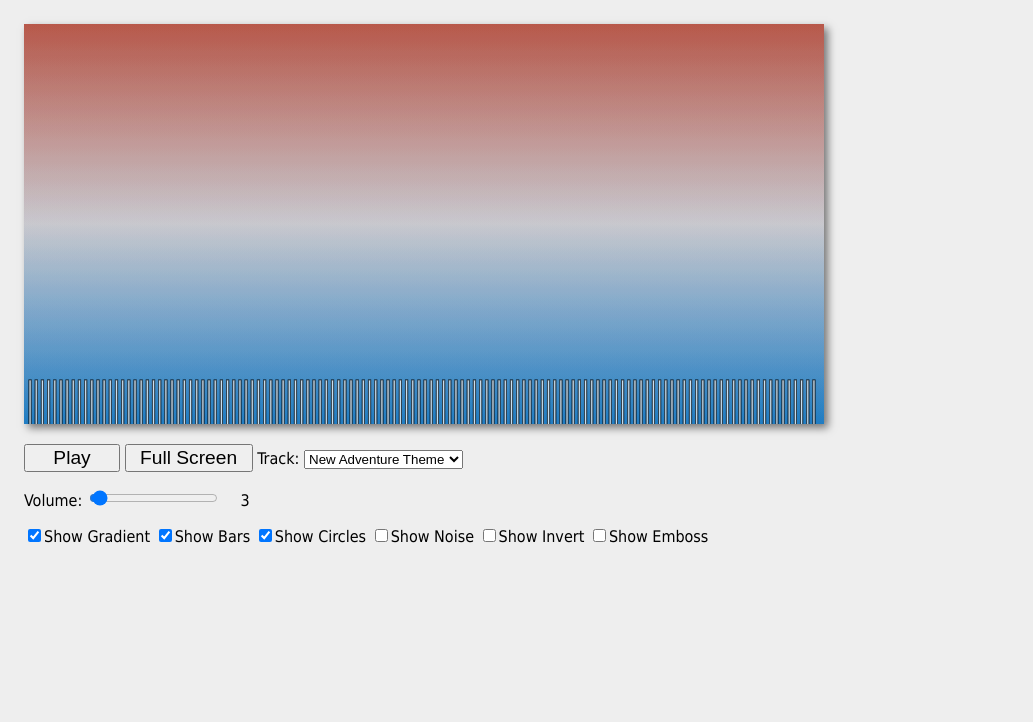
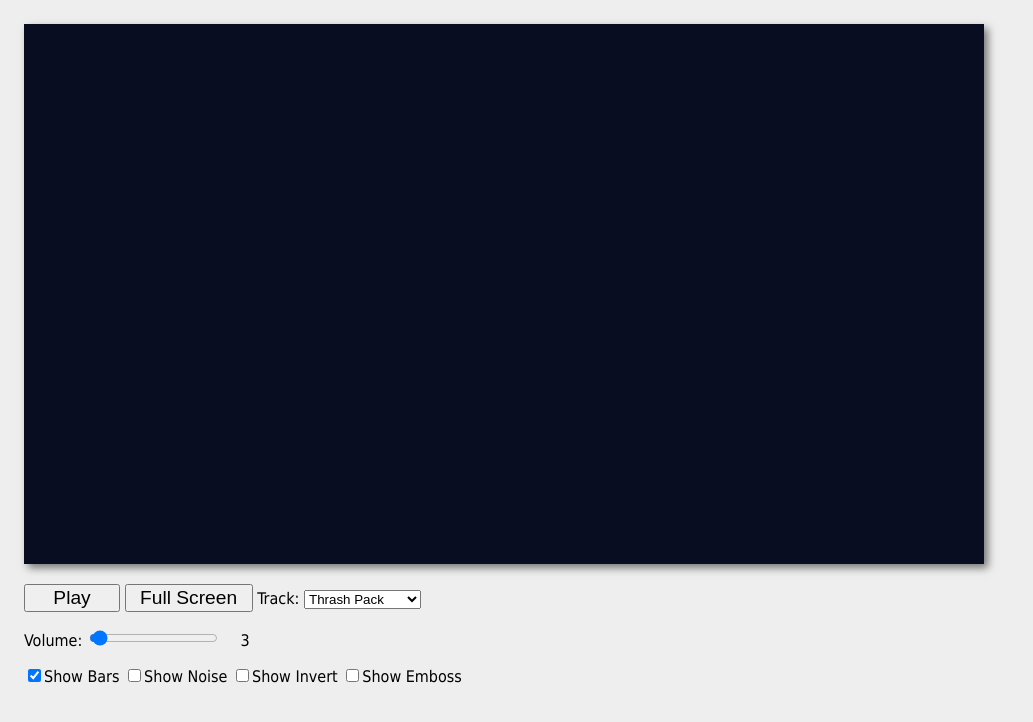
Before and after one commit to JTB6154/330-project-2, a plain HTML site: page index.html in a window 1280 px wide. Shown: the whole page, without its empty margins (0-1033 px from the left). Drawn offline with Linux system fonts and the light colour scheme; animation ran at ten frames a second.

Commit message:
Replaced the drawing code.

```diff
--- a/index.html
+++ b/index.html
@@ -8,7 +8,7 @@
 </head>
 <body>
 <main>
-	<canvas width="800" height="400"></canvas>
+	<canvas width="960" height="540"></canvas>
 	<div id="controls">
 		<section>
 			<button id="playButton" data-playing="no"></button>
@@ -16,9 +16,9 @@
 
 			<label>Track:
 				<select id="trackSelect">
-					<option value="media/New Adventure Theme.mp3" selected>New Adventure Theme</option>
-					<option value="media/Peanuts Theme.mp3">Peanuts Theme</option>
-					<option value="media/The Picard Song.mp3">The Picard Song</option>
+					<option value="media/Thrash Pack.mp3" selected>Thrash Pack</option>
+					<option value="media/Never to Return.mp3">Never to Return</option>
+					<option value="media/Dread Design.mp3">Dread Design</option>
 				</select>
 			</label>
 		</section>
@@ -29,9 +29,9 @@
 		</section>
 
 		<section>
-			<span><input type="checkbox" id="gradientCB"><label for="gradientCB">Show Gradient</label></span>
+			<!-- <span><input type="checkbox" id="gradientCB"><label for="gradientCB">Show Gradient</label></span> -->
 			<span><input type="checkbox" id="barsCB"><label for="barsCB">Show Bars</label></span>
-			<span><input type="checkbox" id="circlesCB"><label for="circlesCB">Show Circles</label></span>
+			<!-- <span><input type="checkbox" id="circlesCB"><label for="circlesCB">Show Circles</label></span> -->
 			<span><input type="checkbox" id="noiseCB"><label for="noiseCB">Show Noise</label></span>
 			<span><input type="checkbox" id="invertCB"><label for="invertCB">Show Invert</label></span>
 			<span><input type="checkbox" id="embossCB"><label for="embossCB">Show Emboss</label></span>
--- a/src/audio.js
+++ b/src/audio.js
@@ -8,7 +8,7 @@ let _element, _sourceNode, analyserNode, _gainNode;
 // 3 - here we are faking an enumeration
 const DEFAULTS = Object.freeze({
     gain        :       .5,
-    numSamples  :       256
+    numSamples  :       128
 })
 
 // 4 - create a new array of 8-bit integers (0-255)
--- a/src/canvas.js
+++ b/src/canvas.js
@@ -14,11 +14,13 @@ const barInfo =
 {
     spacing : 4,
     margin : 5,
+    startpos: 270,
+    endpos: 755,
     width : 0,
     barWidth : 0,
     barHeight :200,
-    topSpacing: 100,
-    fillStyle : 'rgba(255,255,255,0.50)',
+    topSpacing: 300,
+    fillStyle : 'rgba(202,23,62,1)',
     strokeStyle: 'rgba(0,0,0,0.50)'
 }
 
@@ -35,7 +37,7 @@ function setupCanvas(canvasElement,analyserNodeRef){
 	// this is the array where the analyser data will be stored
     audioData = new Uint8Array(analyserNode.fftSize/2);
 
-    barInfo.width = canvasWidth - (audioData.length * barInfo.spacing) - barInfo.margin * 2;
+    barInfo.width = (barInfo.endpos - barInfo.startpos) - (audioData.length * barInfo.spacing) - barInfo.margin * 2;
     barInfo.barWidth = barInfo.width / audioData.length;
 }
 
@@ -48,23 +50,21 @@ function draw(params={}){
 
 	// 2 - draw background
     ctx.save();
-    ctx.fillStyle = "black";
-    ctx.globalAlpha = .1;
+    ctx.fillStyle = "rgb(9,13,33)";
     ctx.fillRect(0,0,canvasWidth,canvasHeight);
     ctx.restore();
 
 	// 3 - draw gradient
-    if(params.showGradient)
-    {
-        ctx.save();
-        ctx.fillStyle = gradient;
-        ctx.globalAlpha = .3;
-        ctx.fillRect(0,0,canvasWidth,canvasHeight);
-        ctx.restore();
-    }
+    // if(params.showGradient)
+    // {
+    //     ctx.save();
+    //     ctx.fillStyle = gradient;
+    //     ctx.globalAlpha = .3;
+    //     ctx.fillRect(0,0,canvasWidth,canvasHeight);
+    //     ctx.restore();
+    // }
 
     // 4 - draw bars
-    if(params.showBars){
 
     ctx.save();
     ctx.fillStyle = barInfo.fillStyle;
@@ -72,16 +72,13 @@ function draw(params={}){
 
     for(let i=0; i < audioData.length; i++)
     {
-            ctx.fillRect(barInfo.margin + i * (barInfo.barWidth + barInfo.spacing), barInfo.topSpacing + 256-audioData[i],barInfo.barWidth,barInfo.barHeight);
-            ctx.strokeRect(barInfo.margin + i * (barInfo.barWidth + barInfo.spacing), barInfo.topSpacing + 256-audioData[i],barInfo.barWidth,barInfo.barHeight);
+        ctx.fillRect(barInfo.startpos + barInfo.margin + i * (barInfo.barWidth + barInfo.spacing), barInfo.topSpacing + 256-audioData[i],barInfo.barWidth,barInfo.barHeight);
+        ctx.strokeRect(barInfo.startpos + barInfo.margin + i * (barInfo.barWidth + barInfo.spacing), barInfo.topSpacing + 256-audioData[i],barInfo.barWidth,barInfo.barHeight);
     }
 
     ctx.restore;
-    }
 
-    // 5 - draw circles
-    if(params.showCircles)
-    {
+    // // 5 - draw circles
     let maxRadius = canvasHeight/4;
     ctx.save();
     ctx.globalAlpha = 0.5;
@@ -115,7 +112,6 @@ function draw(params={}){
     }
 
     ctx.restore();
-    }
 
     // 6 - bitmap manipulation
 	// TODO: right now. we are looping though every pixel of the canvas (320,000 of them!),
--- a/src/main.js
+++ b/src/main.js
@@ -22,15 +22,15 @@ const drawParams = {
 
 // 1 - here we are faking an enumeration
 const DEFAULTS = Object.freeze({
-	sound1  :  "media/New Adventure Theme.mp3"
+	sound1  :  "media/Thrash Pack.mp3"
 });
 
 function init(){
   audio.setupWebAudio(DEFAULTS.sound1)
 	console.log("init called");
-	console.log(`Testing utils.getRandomColor() import: ${utils.getRandomColor()}`);
+	//console.log(`Testing utils.getRandomColor() import: ${utils.getRandomColor()}`);
 	let canvasElement = document.querySelector("canvas"); // hookup <canvas> element
-  setupUI(canvasElement);
+  setupUI(canvasElement); //hookup ui elements
   canvas.setupCanvas(canvasElement,audio.analyserNode);
   loop();
 }
@@ -91,11 +91,11 @@ function setupUI(canvasElement){
     }
   };
 
-  const gradientCB = document.querySelector("#gradientCB");
-  gradientCB.checked = drawParams.showGradient;
-  gradientCB.onchange = e =>{
-    drawParams.showGradient = e.target.checked;
-  };
+  // const gradientCB = document.querySelector("#gradientCB");
+  //   gradientCB.checked = drawParams.showGradient;
+  //   gradientCB.onchange = e =>{
+  //   drawParams.showGradient = e.target.checked;
+  // };
 
   const barsCB = document.querySelector("#barsCB");
     barsCB.checked = drawParams.showBars;
@@ -103,11 +103,11 @@ function setupUI(canvasElement){
     drawParams.showBars = e.target.checked;
   };
 
-  const circlesCB = document.querySelector("#circlesCB");
-  circlesCB.checked = drawParams.showCircles;
-  circlesCB.onchange = e =>{
-    drawParams.showCircles = e.target.checked;
-  };
+  // const circlesCB = document.querySelector("#circlesCB");
+  //   circlesCB.checked = drawParams.showCircles;
+  //   circlesCB.onchange = e =>{
+  //   drawParams.showCircles = e.target.checked;
+  // };
 
   const noiseCB = document.querySelector("#noiseCB");
     noiseCB.checked = drawParams.showNoise;
@@ -131,7 +131,6 @@ function setupUI(canvasElement){
 } // end setupUI
 
 function loop(){
-  /* NOTE: This is temporary testing code that we will delete in Part II */
     requestAnimationFrame(loop);
 
     canvas.draw(drawParams);
```
Also changed, not shown: media/pyreLogoCutout.png (added), 5 other files. Lines whose indentation alone changed are shown as unchanged.
